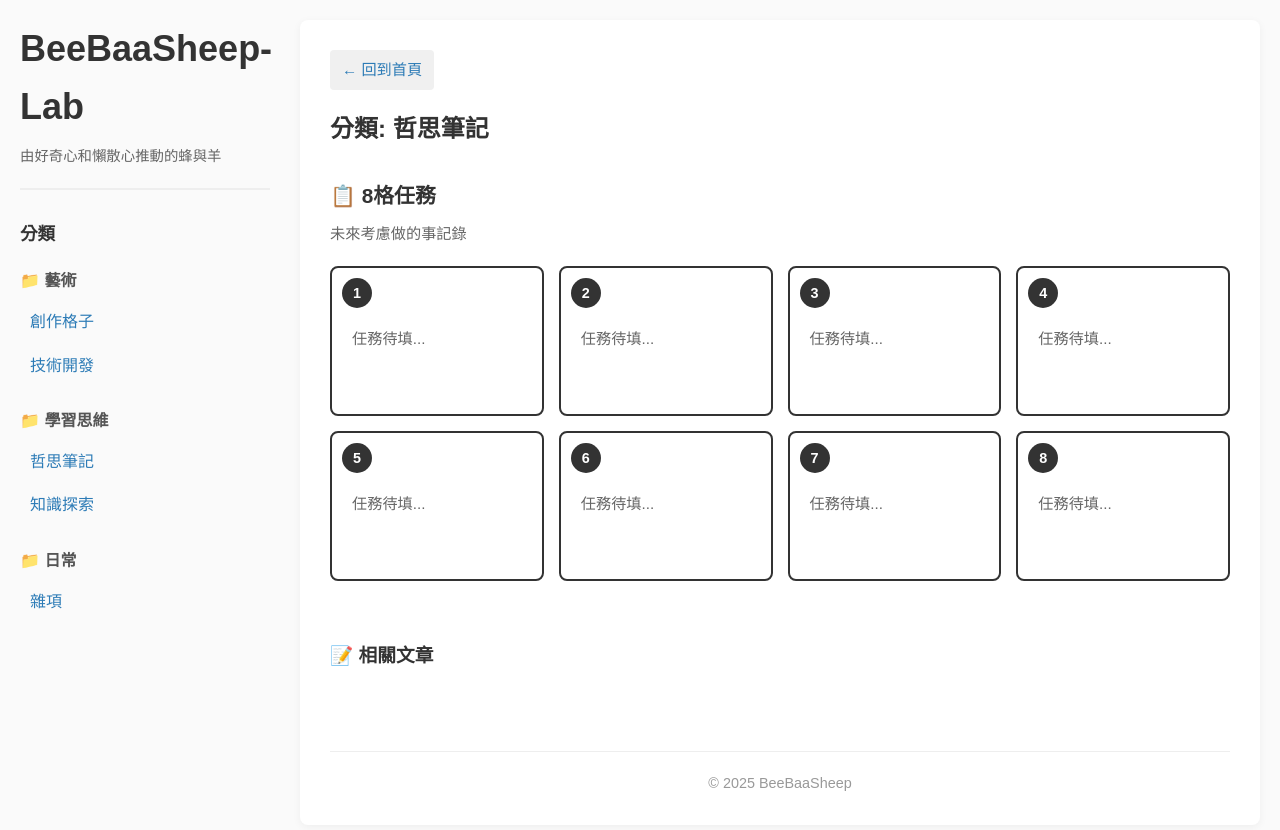
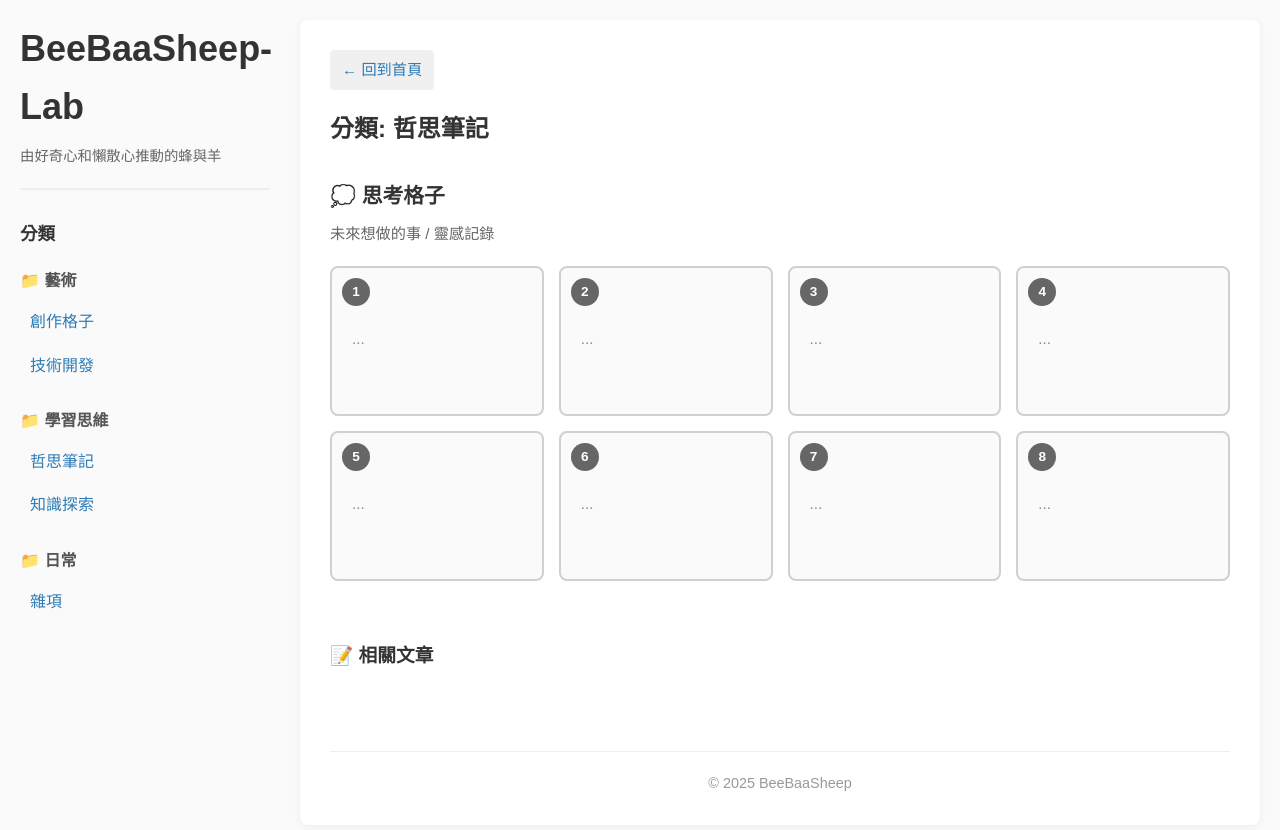
Before and after one commit to beebaasheep-lab/beebaasheepzzz, a Jekyll site: the page built from categories/哲思筆記.md, in a window 1280 px wide. Shown: the top 830 px of the page. Built offline with Jekyll 4.4.1, drawn with Linux system fonts in a browser that asks for light colours.

Commit message:
8格思考

```diff
--- a/_layouts/category.html
+++ b/_layouts/category.html
@@ -9,57 +9,57 @@ layout: default
 <div class="category-page">
     <h2>分類: {{ page.category }}</h2>
 
-    <!-- 8格任務區 -->
-    <section class="tasks-grid-section">
-        <h3>📋 8格任務</h3>
-        <p class="tasks-description">未來考慮做的事記錄</p>
-        <div class="tasks-grid">
-            <div class="task-card">
-                <span class="task-number">1</span>
-                <div class="task-content">
-                    <p>任務待填...</p>
+    <!-- 思考格子 -->
+    <section class="thinking-grid-section">
+        <h3>💭 思考格子</h3>
+        <p class="grid-description">未來想做的事 / 靈感記錄</p>
+        <div class="thinking-grid">
+            <div class="grid-card">
+                <span class="grid-number">1</span>
+                <div class="grid-content">
+                    <p>...</p>
                 </div>
             </div>
-            <div class="task-card">
-                <span class="task-number">2</span>
-                <div class="task-content">
-                    <p>任務待填...</p>
+            <div class="grid-card">
+                <span class="grid-number">2</span>
+                <div class="grid-content">
+                    <p>...</p>
                 </div>
             </div>
-            <div class="task-card">
-                <span class="task-number">3</span>
-                <div class="task-content">
-                    <p>任務待填...</p>
+            <div class="grid-card">
+                <span class="grid-number">3</span>
+                <div class="grid-content">
+                    <p>...</p>
                 </div>
             </div>
-            <div class="task-card">
-                <span class="task-number">4</span>
-                <div class="task-content">
-                    <p>任務待填...</p>
+            <div class="grid-card">
+                <span class="grid-number">4</span>
+                <div class="grid-content">
+                    <p>...</p>
                 </div>
             </div>
-            <div class="task-card">
-                <span class="task-number">5</span>
-                <div class="task-content">
-                    <p>任務待填...</p>
+            <div class="grid-card">
+                <span class="grid-number">5</span>
+                <div class="grid-content">
+                    <p>...</p>
                 </div>
             </div>
-            <div class="task-card">
-                <span class="task-number">6</span>
-                <div class="task-content">
-                    <p>任務待填...</p>
+            <div class="grid-card">
+                <span class="grid-number">6</span>
+                <div class="grid-content">
+                    <p>...</p>
                 </div>
             </div>
-            <div class="task-card">
-                <span class="task-number">7</span>
-                <div class="task-content">
-                    <p>任務待填...</p>
+            <div class="grid-card">
+                <span class="grid-number">7</span>
+                <div class="grid-content">
+                    <p>...</p>
                 </div>
             </div>
-            <div class="task-card">
-                <span class="task-number">8</span>
-                <div class="task-content">
-                    <p>任務待填...</p>
+            <div class="grid-card">
+                <span class="grid-number">8</span>
+                <div class="grid-content">
+                    <p>...</p>
                 </div>
             </div>
         </div>
--- a/assets/css/style.css
+++ b/assets/css/style.css
@@ -405,67 +405,81 @@ footer {
         grid-template-columns: 1fr;
     }
 }
-/* ===== 8格任務 ===== */
-.tasks-grid-section {
+/* ===== 思考格子 ===== */
+.thinking-grid-section {
     margin: 30px 0 60px 0;
 }
 
-.tasks-grid-section h3 {
+.thinking-grid-section h3 {
     font-size: 1.3em;
     margin-bottom: 10px;
 }
 
-.tasks-description {
+.grid-description {
     color: #666;
     font-size: 0.95em;
     margin-bottom: 20px;
 }
 
-.tasks-grid {
+.thinking-grid {
     display: grid;
     grid-template-columns: repeat(4, 1fr);
     gap: 15px;
 }
 
-.task-card {
+.grid-card {
     position: relative;
-    border: 2px solid #333;
+    border: 2px solid #d0d0d0;
     border-radius: 8px;
     padding: 20px;
     min-height: 150px;
-    background: white;
-    transition: transform 0.2s, box-shadow 0.2s;
+    background: #fafafa;
+    transition: transform 0.2s, box-shadow 0.2s, border-color 0.2s;
 }
 
-.task-card:hover {
+.grid-card:hover {
     transform: translateY(-3px);
-    box-shadow: 0 4px 12px rgba(0,0,0,0.1);
+    box-shadow: 0 4px 12px rgba(0,0,0,0.08);
+    border-color: #2c7bb6;
 }
 
-.task-number {
+.grid-number {
     position: absolute;
     top: 10px;
     left: 10px;
-    width: 30px;
-    height: 30px;
-    background: #333;
+    width: 28px;
+    height: 28px;
+    background: #666;
     color: white;
     border-radius: 50%;
     display: flex;
     align-items: center;
     justify-content: center;
     font-weight: bold;
-    font-size: 0.9em;
+    font-size: 0.85em;
 }
 
-.task-content {
+.grid-content {
     margin-top: 40px;
 }
 
-.task-content p {
-    color: #666;
+.grid-content p {
+    color: #888;
     font-size: 0.95em;
     line-height: 1.5;
+}
+
+/* 響應式 */
+@media (max-width: 1024px) {
+    .thinking-grid {
+        grid-template-columns: repeat(2, 1fr);
+    }
+}
+
+@media (max-width: 768px) {
+    .thinking-grid {
+        grid-template-columns: 1fr;
+    }
 }
 
 /* 響應式 */
```
